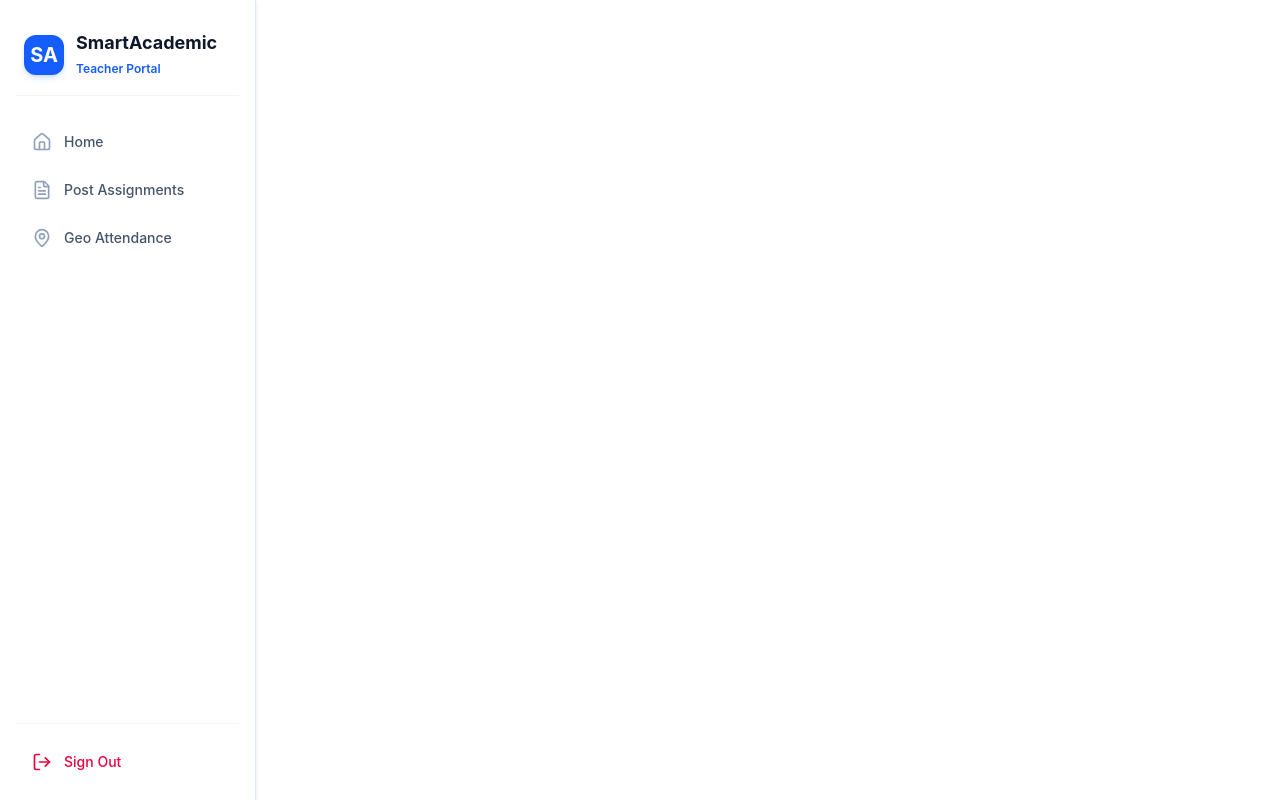
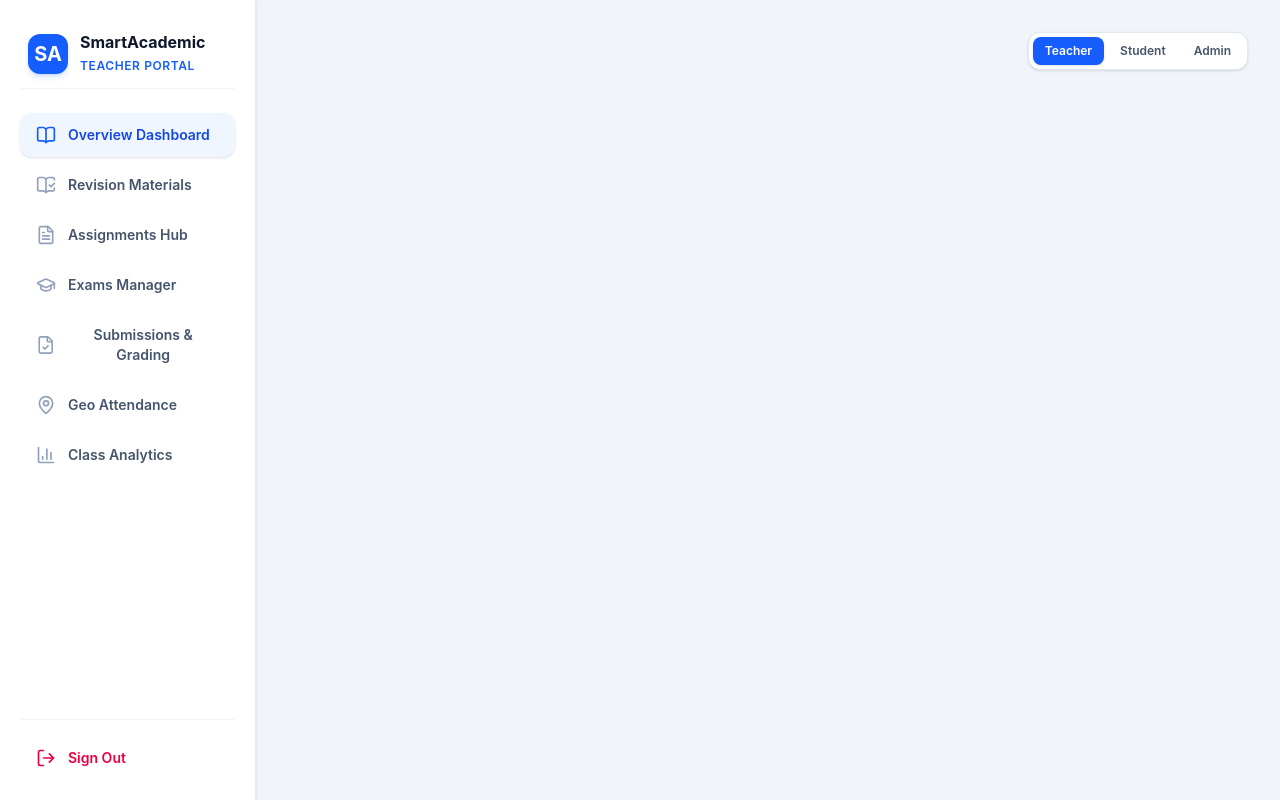
Before and after one commit to rollingsmajiwa/smartcademic_project-frondend, a React (Vite) app: page / in a window 1280 px wide. Built offline with nearby package versions, Linux system fonts and the light colour scheme.

Commit message:
Feat: add more icons on teachers sidebar

```diff
--- a/src/App.jsx
+++ b/src/App.jsx
@@ -19,20 +19,35 @@ function App() {
 
 
   return (
-    <>
-    <div>
-
+    <div className="flex bg-slate-100 text-slate-800 min-h-screen">
       <Sidebar
         userRole={userRole}
         activeTab={activeTab}
         setActiveTab={setActiveTab}
-        onLogout={handleLogout}
+        onLogout={() => alert('Logged out')}
       />
 
+      <main className="flex-1 p-8 overflow-y-auto">
+        {/* Role Switcher Toolbar */}
+        <div className="flex justify-end mb-6">
+          <div className="bg-white border border-slate-200 shadow-sm p-1 rounded-xl flex items-center gap-1">
+            {['teacher', 'student', 'admin'].map((role) => (
+              <button
+                key={role}
+                onClick={() => { setUserRole(role); setActiveTab('overview'); }}
+                className={`px-3 py-1.5 rounded-lg text-xs font-semibold capitalize transition-all ${
+                  userRole === role ? 'bg-blue-600 text-white shadow-sm' : 'text-slate-600 hover:text-slate-900'
+                }`}
+              >
+                {role}
+              </button>
+            ))}
+          </div>
+        </div>
+
+
+      </main>
     </div>
-
-    </>
-  )
+  );
 }
-
 export default App
--- a/src/components/Sidebar.jsx
+++ b/src/components/Sidebar.jsx
@@ -1,5 +1,6 @@
 import React from 'react';
 import {
+  Home,
   BookOpen,
   FileText,
   MapPin,
@@ -7,19 +8,24 @@ import {
   Users,
   ShieldCheck,
   LogOut,
-  HomeIcon
+  BookOpenCheck,
+  BarChart3,
+  FileCheck
 } from 'lucide-react';
 
 export default function Sidebar({ userRole, activeTab, setActiveTab, onLogout }) {
-  // Define navigation items per role
   const roleMenus = {
     teacher: [
-      { id: 'home', label: 'Home', icon: HomeIcon },
-      { id: 'assignments', label: 'Post Assignments', icon: FileText },
+      { id: 'overview', label: 'Overview Dashboard', icon: BookOpen },
+      {id: 'revisions', label: 'Revision Materials', icon: BookOpenCheck},
+      { id: 'assignments', label: 'Assignments Hub', icon: FileText },
+      { id: 'exams', label: 'Exams Manager', icon: GraduationCap },
+      { id: 'submissions', label: 'Submissions & Grading', icon: FileCheck },
       { id: 'attendance', label: 'Geo Attendance', icon: MapPin },
+      { id: 'analytics', label: 'Class Analytics', icon: BarChart3 },
     ],
     student: [
-      { id: 'overview', label: 'Overview', icon: BookOpen },
+      { id: 'overview', label: 'Student Overview', icon: BookOpen },
       { id: 'assignments', label: 'My Assignments', icon: FileText },
       { id: 'results', label: 'My Grades', icon: GraduationCap },
     ],
@@ -33,46 +39,47 @@ export default function Sidebar({ userRole, activeTab, setActiveTab, onLogout })
   const menuItems = roleMenus[userRole] || [];
 
   return (
-    <aside className="w-64 bg-white text-slate-800 flex flex-col justify-between min-h-screen p-4 border-r border-slate-200 shadow-sm">
+    <aside className="w-64 bg-white text-slate-800 flex flex-col justify-between min-h-screen p-5 border-r border-slate-200/80 shadow-sm">
       <div>
-        {/* Brand */}
-        <div className="flex items-center gap-3 px-2 py-4 mb-6 border-b border-slate-100">
+        {/* Brand Header */}
+        <div className="flex items-center gap-3 px-2 py-3 mb-6 border-b border-slate-100">
           <div className="w-10 h-10 rounded-xl bg-blue-600 flex items-center justify-center font-bold text-xl text-white shadow-md shadow-blue-500/20">
             SA
           </div>
           <div>
-            <h1 className="font-bold text-lg leading-tight text-slate-900">SmartAcademic</h1>
-            <span className="text-xs text-blue-600 font-semibold capitalize">{userRole} Portal</span>
+            <h1 className="font-bold text-base leading-tight text-slate-900">SmartAcademic</h1>
+            <span className="text-xs text-blue-600 font-semibold uppercase tracking-wider">{userRole} Portal</span>
           </div>
         </div>
 
         {/* Navigation Links */}
-        <nav className="space-y-1">
-          {menuItems.map((link) => {
-            const Icon = link.icon;
-            const isActive = activeTab === link.id;
+        <nav className="space-y-1.5">
+          {menuItems.map((item) => {
+            const Icon = item.icon;
+            const isActive = activeTab === item.id;
             return (
               <button
-                key={link.id}
-                onClick={() => setActiveTab(link.id)}
-                className={`w-full flex items-center gap-3 px-4 py-3 rounded-xl text-sm font-medium transition-all ${
+                key={item.id}
+                onClick={() => setActiveTab(item.id)}
+                className={`w-full flex items-center gap-3 px-4 py-3 rounded-xl text-sm font-semibold transition-all ${
                   isActive
-                    ? 'bg-blue-50 text-blue-700 font-semibold'
+                    ? 'bg-blue-50 text-blue-700 shadow-sm'
                     : 'text-slate-600 hover:bg-slate-50 hover:text-slate-900'
                 }`}
               >
                 <Icon className={`w-5 h-5 ${isActive ? 'text-blue-600' : 'text-slate-400'}`} />
-                {link.label}
+                {item.label}
               </button>
             );
           })}
         </nav>
       </div>
 
+      {/* Logout Action */}
       <div className="pt-4 border-t border-slate-100">
         <button
           onClick={onLogout}
-          className="w-full flex items-center gap-3 px-4 py-3 rounded-xl text-sm font-medium text-rose-600 hover:bg-rose-50 transition-colors"
+          className="w-full flex items-center gap-3 px-4 py-3 rounded-xl text-sm font-semibold text-rose-600 hover:bg-rose-50 transition-colors"
         >
           <LogOut className="w-5 h-5" />
           Sign Out
```
